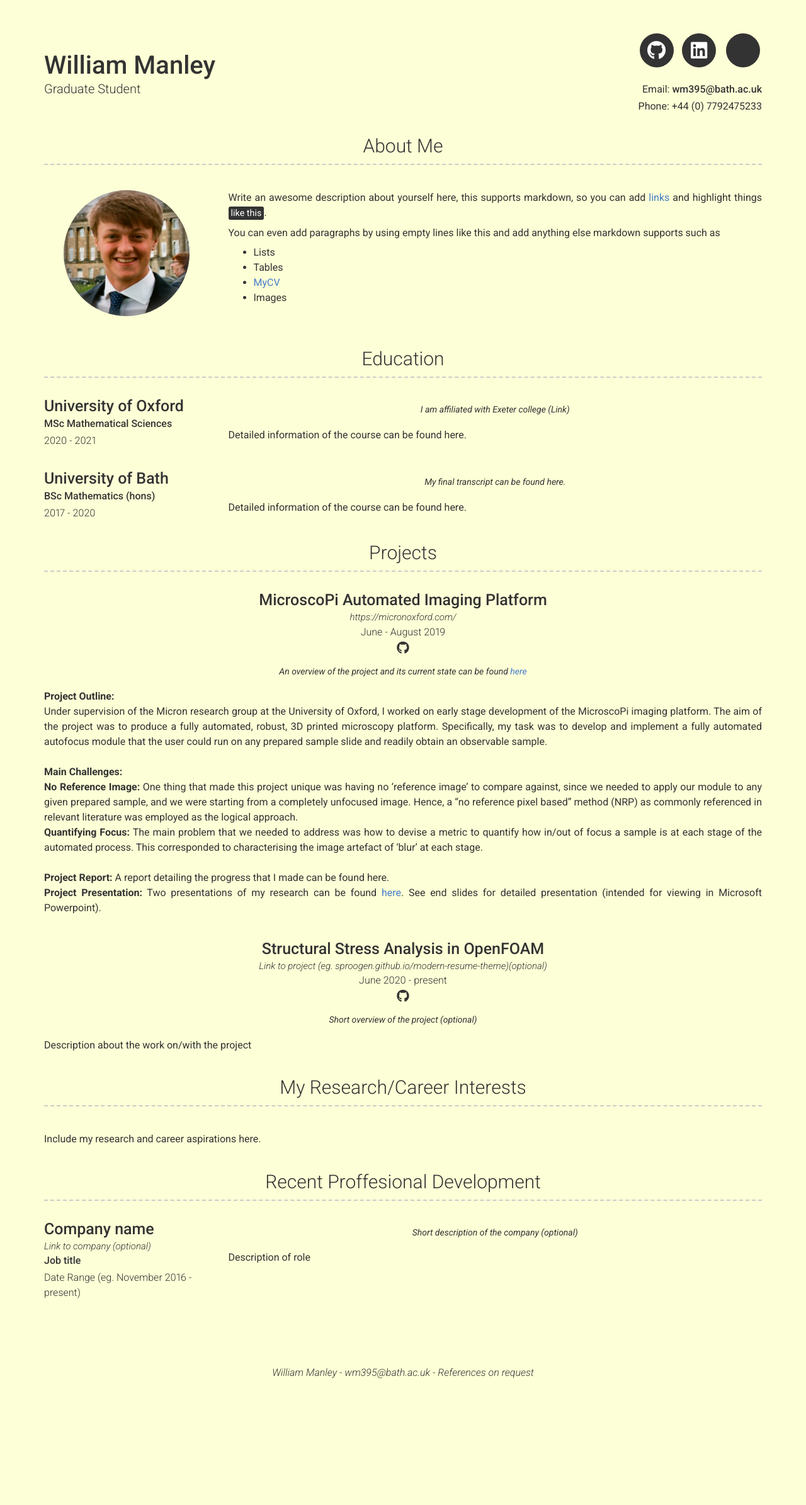
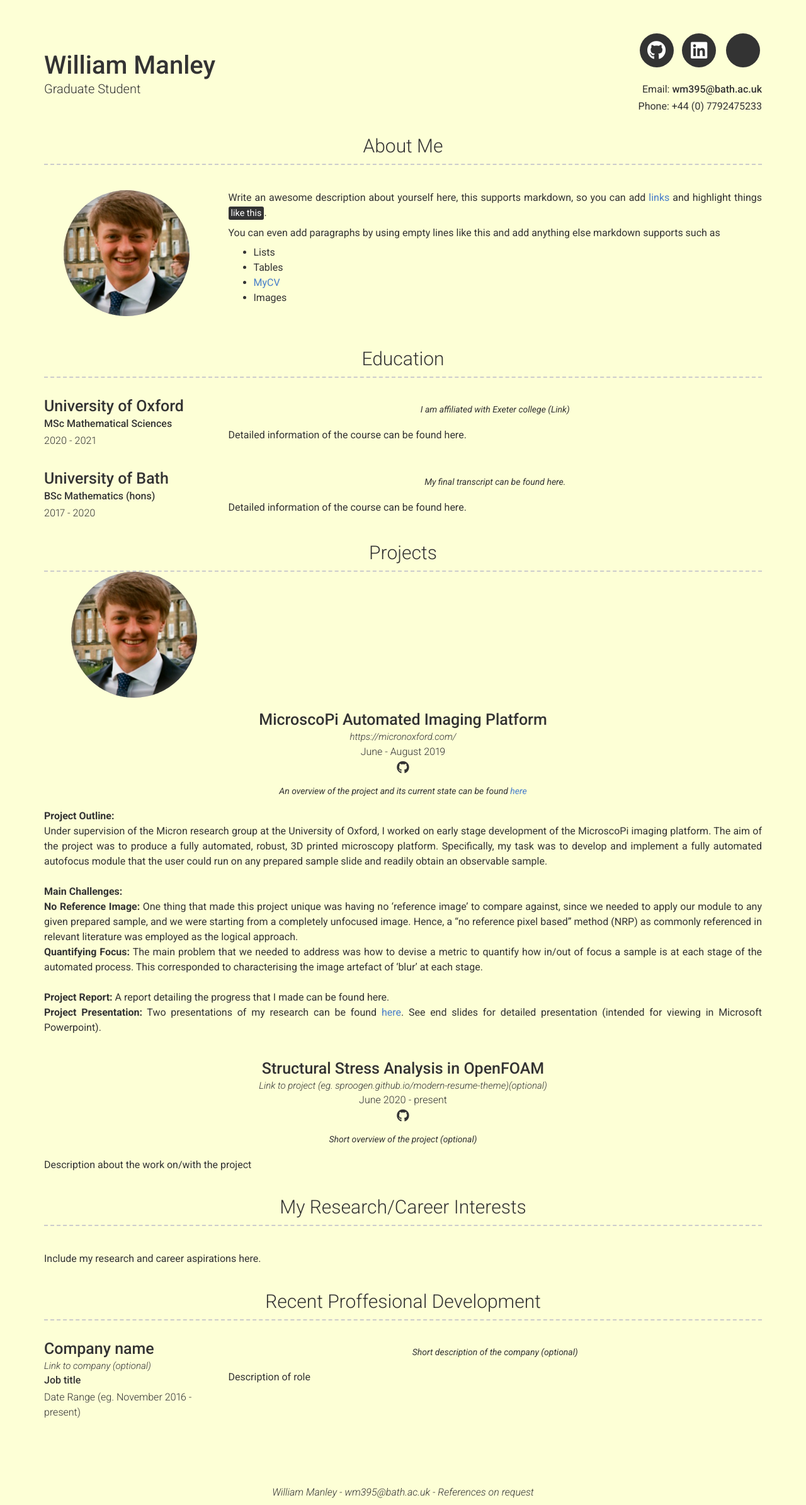
Before and after one commit to WilliamManley/WilliamManley.github.io, a Jekyll site: the page built from index.md, in a window 1280 px wide. Shown: the whole page at 63% size. Built offline with Jekyll 4.4.1, drawn with Linux system fonts in a browser that asks for light colours; nearby versions of some CDN libraries; before the commit the page ends 2200 px from its top, so only the background shows below that.

Commit message:
as below

```diff
--- a/_data/projects.yml
+++ b/_data/projects.yml
@@ -6,7 +6,8 @@
   github: Github page for project (eg. sproogen/modern-resume-theme)(optional)
   quote: >
     An overview of the project and its current state can be found <a href="https://micronoxford.com/microscopi">here</a>
-  image: <img src="images/cyclops.png">
+  #image: <img src="images/cyclops.png">
+  projects_profile_image: images/cyclops.png
   description: | # this will include new lines to allow paragraphs
     **Project Outline:** <br>
     Under supervision of the Micron research group at the University of Oxford,
--- a/_includes/projects.html
+++ b/_includes/projects.html
@@ -1,5 +1,10 @@
 <div class="container projects-container">
   <h3>{{ site.projects_title | default: "Projects" }}</h3>
+  {%- if site.about_profile_image -%}
+    <div class="col-xs-12 col-sm-4 col-md-3 no-print">
+      <span class="profile-img" style="background-image: url({{ site.about_profile_image | relative_url }})"></span>
+    </div>
+  {%- endif -%}
   {% for project in site.data.projects %}
     {% include {{ project.layout | default: 'left' | append: ".html" }} item=project %}
   {% endfor %}
```
